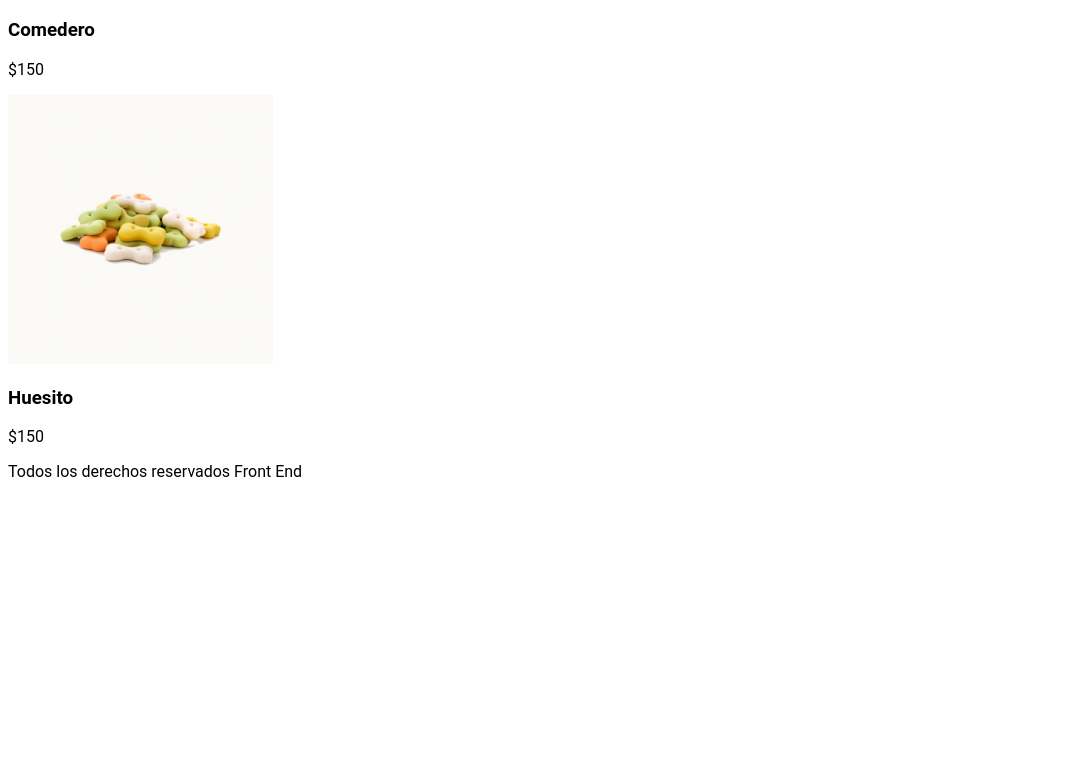
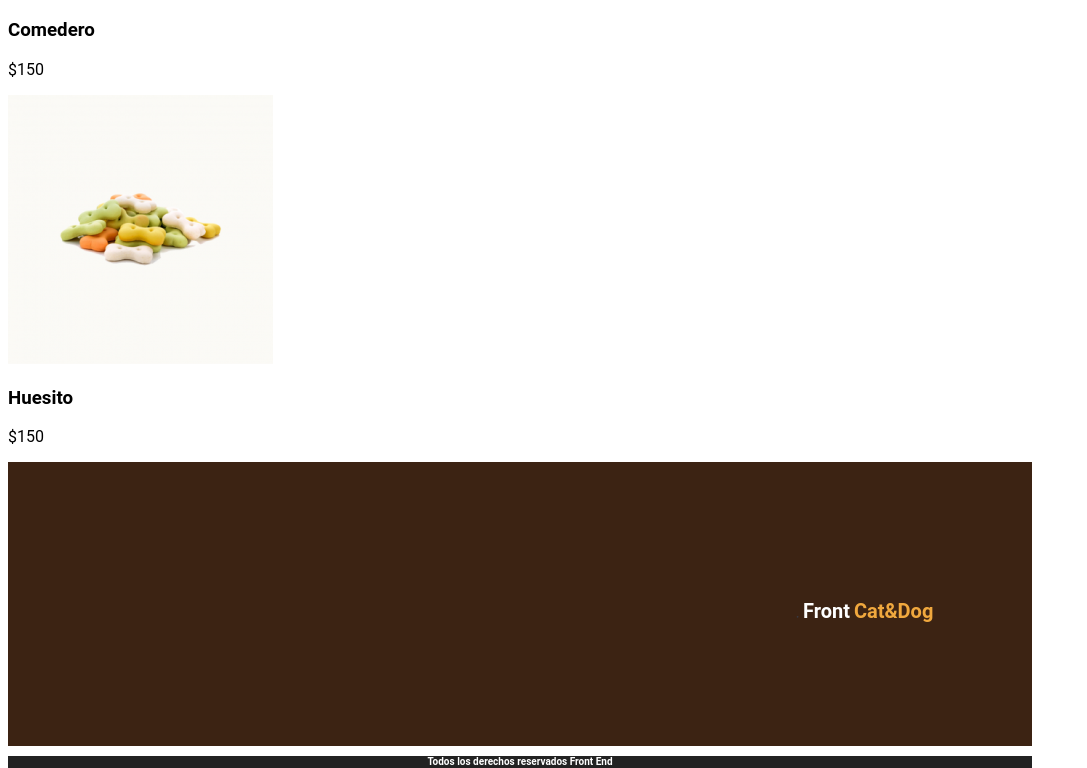
Before and after one commit to adrisa17/Practice-pet-shop, a plain HTML site: page index.html in a window 1280 px wide. Shown: the part 1558-2326 px from the top of the page, without its empty margins (0-1087 px from the left). Before the commit the page ends 2039 px from the top, so only its background shows below. Drawn offline with Linux system fonts and the light colour scheme.

Commit message:
cambios en el footer

```diff
--- a/index.html
+++ b/index.html
@@ -70,7 +70,20 @@
     </main>
 
     <footer>
-      <p>Todos los derechos reservados Front End</p>
+      <section>
+        <article id="iconos">
+          <article id="logo">
+            <span><img src="./assets/Vector.png" alt="logo perrito" /></span>
+            <span class="logoFoot" id="front">front</span>
+            <span class="logoFoot" id="cat">Cat&dog</span>
+          </article>
+
+        </article>
+        <article>
+          <p id="derechosReservados">Todos los derechos reservados Front End</p>
+        </article>
+      </section>
+
     </footer>
   </body>
 </html>
--- a/styles.css
+++ b/styles.css
@@ -26,3 +26,49 @@ body {
 .main-menu__principal {
     background: #F0A83E;
 }
+/* footer*/
+#iconos{
+    width: 1024px;
+    height: 284px;
+    left: calc(50% - 1024px/2);
+    bottom: 17px;
+    background-color: #3C2313;
+}
+#logo{
+
+    position: absolute;
+    width: 166px;
+    height: 23px;
+    left: 788px;
+    top: 2150px;
+
+}
+#front{
+    font-family: 'Roboto', sans-serif;
+    font-style: normal;
+    font-weight: 700;
+    font-size: 20px;
+    line-height: 23px;
+    color: white;
+    text-transform: capitalize;
+}
+#cat{
+    text-transform: capitalize;
+    font-family: 'Roboto', sans-serif;
+    font-style: normal;
+    font-weight: 700;
+    font-size: 20px;
+    line-height: 23px;
+    color: #F0A83E;
+}
+
+#derechosReservados {
+    font-family: 'Roboto', sans-serif;
+    font-style: normal;
+    font-weight: 700;
+    font-size: 10px;
+    line-height: 12px;
+    background-color: #222222;
+    color: #FFFFFF;
+    text-align: center;
+}
```
Also changed, not shown: assets/Vector.png (added).
